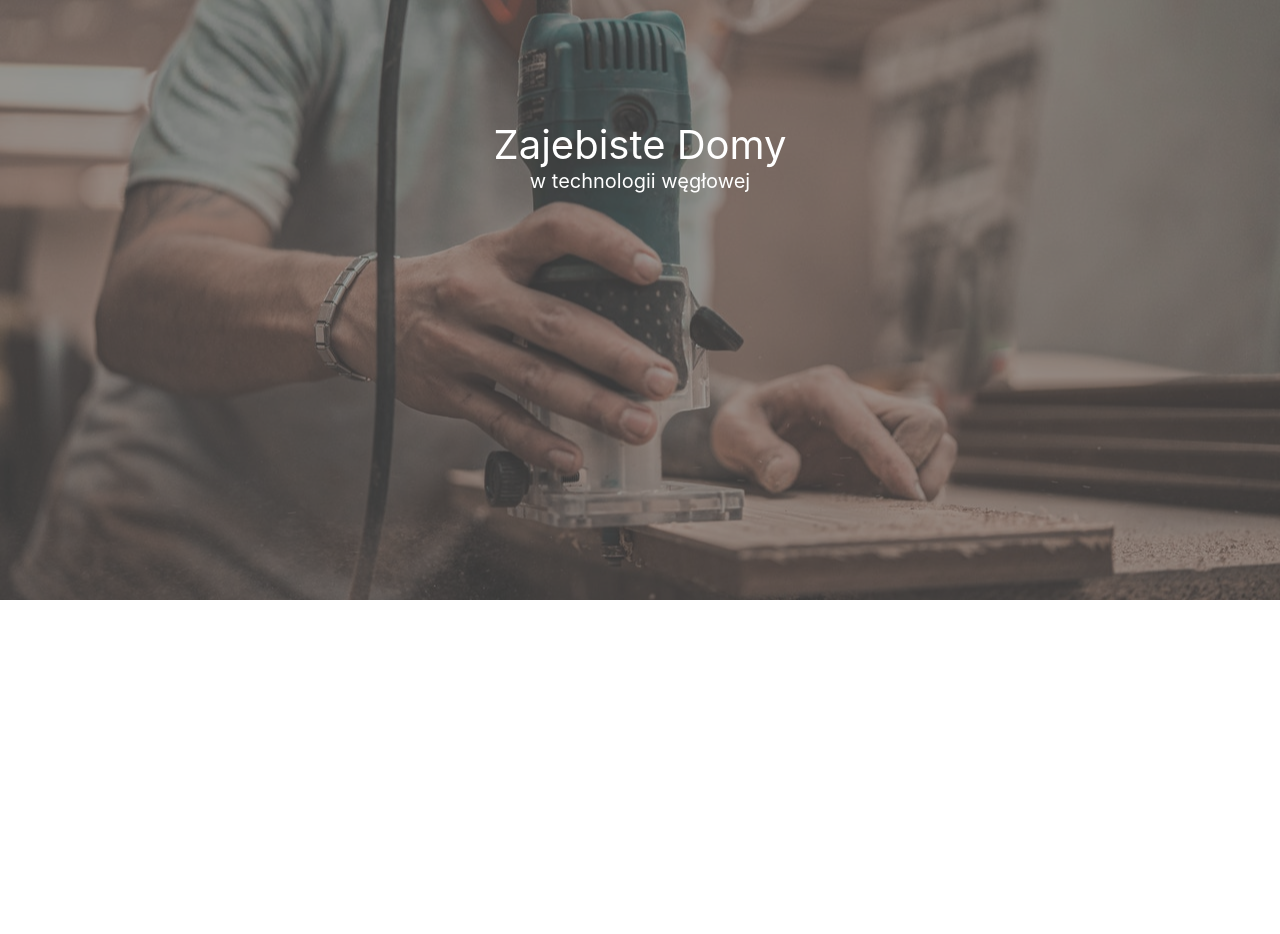
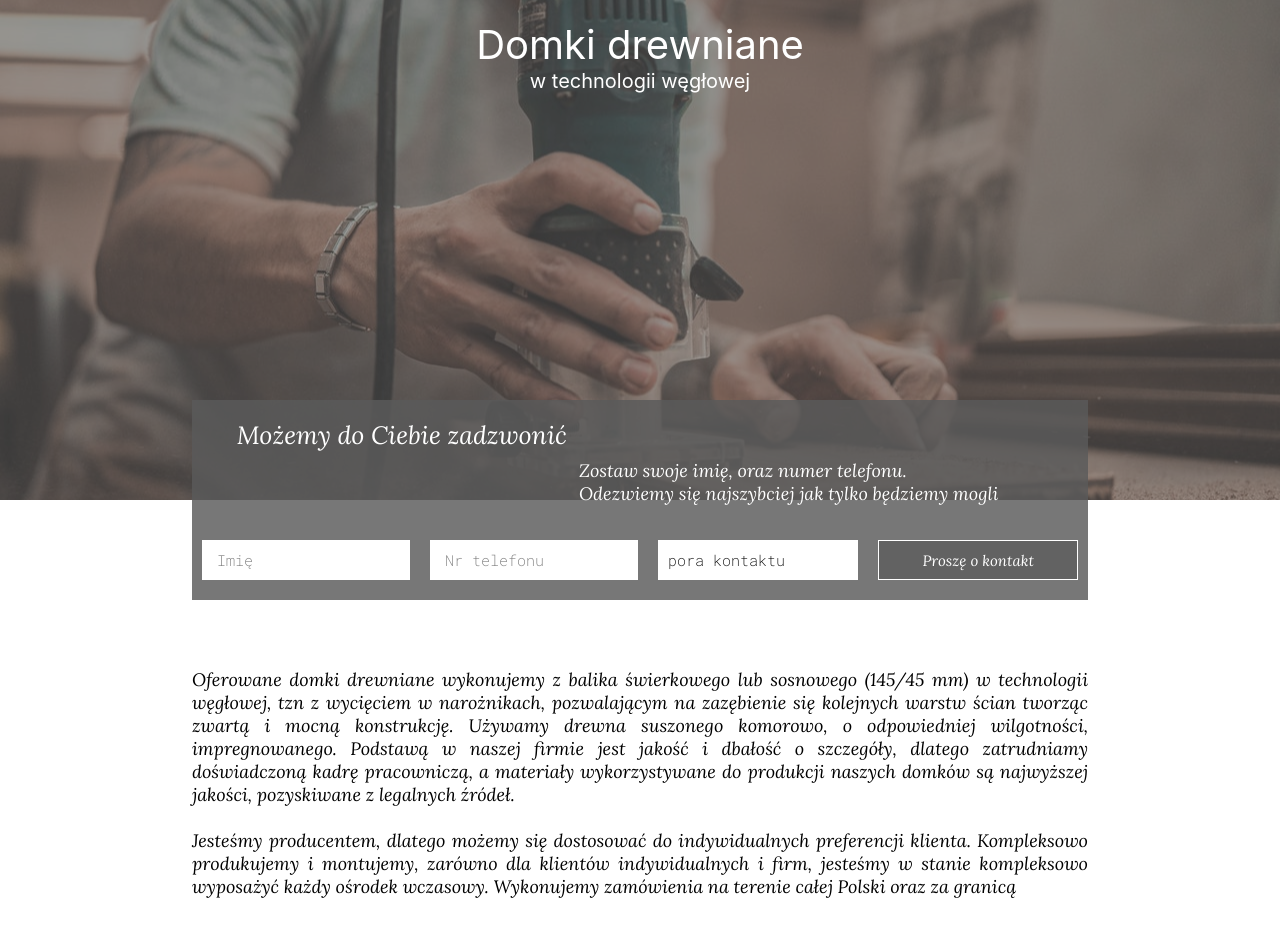
Before and after one commit to MarekBartczak/Drzazgadomy, a React (Create React App) app: page / in a window 1280 px wide. Shown: the part 200-1134 px from the top of the page. Before the commit the page ends 800 px from the top, so only its background shows below. Built offline with nearby package versions, Linux system fonts and the light colour scheme.

Commit message:
o firmie

```diff
--- a/src/App.js
+++ b/src/App.js
@@ -3,14 +3,16 @@ import Aux from "./hoc/aux";
 
 import NavBar from "./components/topSection/navbar/navbar";
 import Background from "./components/topSection/background/background";
-
+import ShortAboutSection from "./components/ShortAboutSection/shortAboutSection";
+import CallRequestForm from "./components/callRequestForm/callRequestForm";
 class App extends Component {
   render() {
     return (
       <Aux>
         <NavBar />
         <Background />
-        {/* <CallRequestForm /> */}
+        <CallRequestForm />
+        <ShortAboutSection />
         {/* <ShortAboutSection /> */}
         {/* <MainSection /> */}
         {/* <Footer /> */}
--- a/src/components/ShortAboutSection/shortAboutSection.js
+++ b/src/components/ShortAboutSection/shortAboutSection.js
@@ -9,16 +9,27 @@ class ShortAboutSection extends Component {
         <div className={styles.shortAboutSection}>
           <div className={styles.about}>
             <p>
-              Lorem ipsum dolor sit, amet consectetur adipisicing elit. Numquam
-              minima voluptate dolorum repudiandae, commodi eaque sunt facilis
-              dolore. Id ex omnis, similique harum non animi! Beatae assumenda
-              modi fugiat! Quo similique minus tempore blanditiis, saepe ratione
-              assumenda maiores tenetur!
+              Oferowane domki drewniane wykonujemy z balika świerkowego lub
+              sosnowego (145/45 mm) w technologii węgłowej, tzn z wycięciem w
+              narożnikach, pozwalającym na zazębienie się kolejnych warstw ścian
+              tworząc zwartą i mocną konstrukcję. Używamy drewna suszonego
+              komorowo, o odpowiedniej wilgotności, impregnowanego. Podstawą w
+              naszej firmie jest jakość i dbałość o szczegóły, dlatego
+              zatrudniamy doświadczoną kadrę pracowniczą, a materiały
+              wykorzystywane do produkcji naszych domków są najwyższej jakości,
+              pozyskiwane z legalnych źródeł.
+              <br />
+              <br />
+              Jesteśmy producentem, dlatego możemy się dostosować do
+              indywidualnych preferencji klienta. Kompleksowo produkujemy i
+              montujemy, zarówno dla klientów indywidualnych i firm, jesteśmy w
+              stanie kompleksowo wyposażyć każdy ośrodek wczasowy. Wykonujemy
+              zamówienia na terenie całej Polski oraz za granicą
             </p>
           </div>
           <div className={styles.btns}>
             <button className={styles.ourProjects}>Nasze Projekty</button>
-            <button className={styles.aboutUs}>O Firmie</button>
+            {/* <button className={styles.aboutUs}>O Firmie</button> */}
           </div>
         </div>
       </Aux>
--- a/src/components/ShortAboutSection/shortAboutSection.module.css
+++ b/src/components/ShortAboutSection/shortAboutSection.module.css
@@ -1,13 +1,14 @@
 .shortAboutSection {
-  display: none;
-  position: absolute;
-  top: 100vh;
+  position: relative;
+  top: -200px;
+  padding-top: 50px;
   width: 100vw;
   height: 360px;
-  background: rgb(202, 202, 202);
-  transition: all 0.4s linear;
+  /* background: rgb(202, 202, 202); */
+  /* transition: all 0.4s linear; */
 }
 .about {
+  padding-top: 100px;
   display: flex;
   flex-direction: column;
   justify-content: center;
@@ -17,28 +18,17 @@
   font-size: 28px;
 }
 .about p {
-  width: 60%;
-  padding: auto;
-  padding-top: 160px;
+  width: 70%;
   font-family: "Lora", serif;
-  margin: auto;
   font-size: 18px;
-  /* margin-bottom: 50px; */
   text-align: justify;
-  transition: all 0.4s linear;
 }
 .btns {
   position: relative;
-  /* bottom: 100px; */
   margin: auto;
-  /* margin: 20px; */
-  /* width: 800px; */
-  /* height: 400px; */
   margin-top: 20px;
-  /* margin-bottom: 50px; */
   width: 50%;
   bottom: 10px;
-  /* background: red; */
   display: flex;
   flex-direction: row;
   text-align: center;
@@ -78,7 +68,7 @@
     height: 300px;
   }
   .about p {
-    padding-top: 100px;
+    padding-top: 0;
   }
 }
 @media (max-width: 860px) {
@@ -105,10 +95,13 @@
 @media (max-width: 580px) {
   .shortAboutSection {
     /* height: 100%; */
-    top: calc(100vh+300px);
+    top: 0;
+  }
+  .about {
+    padding-top: 0;
   }
   .about p {
-    padding-top: 30px;
+    padding-top: 0;
   }
   .btns {
     flex-direction: column;
--- a/src/components/callRequestForm/callRequestForm.module.css
+++ b/src/components/callRequestForm/callRequestForm.module.css
@@ -148,14 +148,13 @@
 }
 @media (max-width: 800px) {
   .callRequestForm {
-    position: relative;
-    top: 100vh;
+    top: 0;
     height: auto;
     width: 100%;
     margin: 0;
     background: rgb(90, 90, 90);
 
-    top: 50vh;
+    /* top: 50vh; */
   }
   .form {
     flex-direction: column;
@@ -198,7 +197,7 @@
   .title {
     font-size: 10px;
     padding-top: 10px;
-    margin-top: 10px;
+    /* margin-top: 10px; */
     font-size: 14px;
   }
   .textInfo {
--- a/src/components/topSection/background/background.js
+++ b/src/components/topSection/background/background.js
@@ -7,7 +7,7 @@ class Background extends Component {
       <div className={styles.background}>
         <div className={styles.dimm}></div>
         <div className={styles.nameBox}>
-          <div className={styles.name}>Zajebiste Domy</div>
+          <div className={styles.name}>Domki drewniane</div>
           <div className={styles.companyText}>w technologii węgłowej</div>
         </div>
       </div>
--- a/src/components/topSection/background/background.module.css
+++ b/src/components/topSection/background/background.module.css
@@ -6,7 +6,7 @@
   background-position: center;
   background-size: cover;
   width: 100vw;
-  height: calc(100vh - 100px);
+  height: calc(100vh - 100px - 100px);
   z-index: -100;
 
   /* height: 60%; */
@@ -16,7 +16,7 @@
 .dimm {
   /* position: relative; */
   width: 100vw;
-  height: calc(100vh - 100px);
+  height: calc(100vh - 100px - 100px);
   background: rgba(94, 94, 94, 0.589);
 }
 
```
